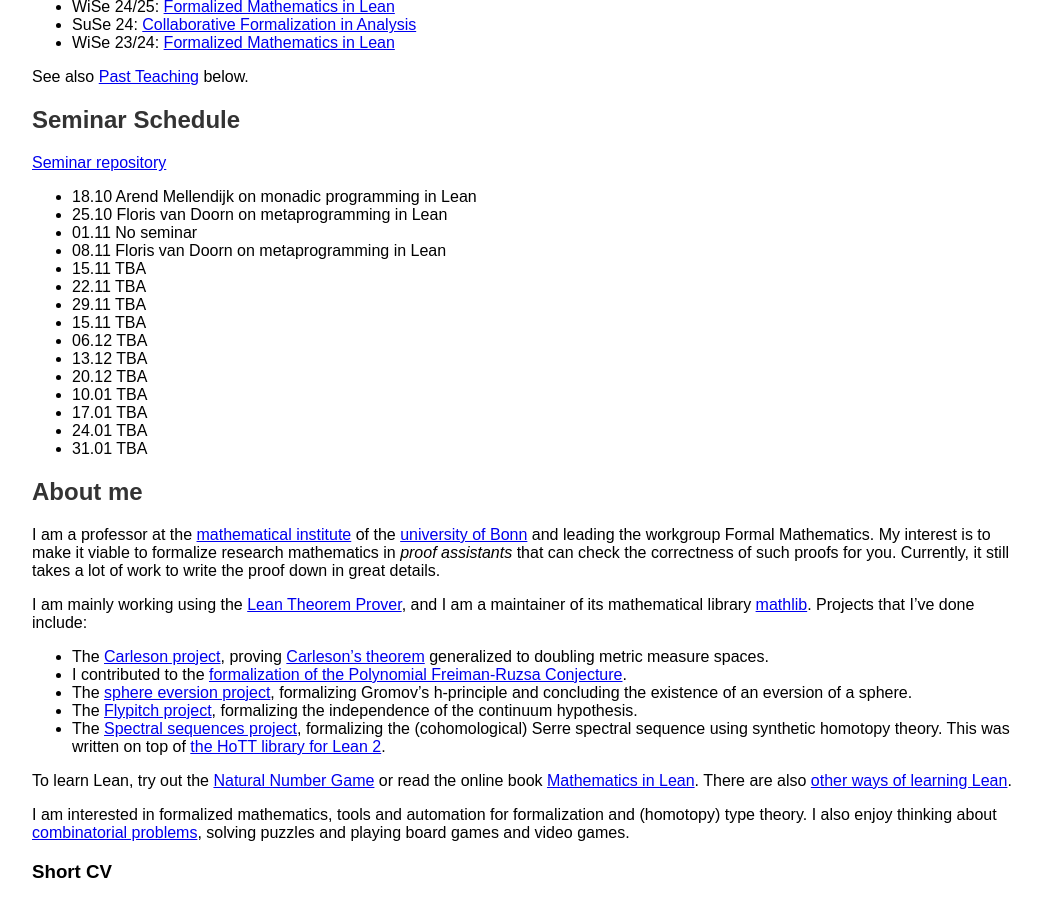
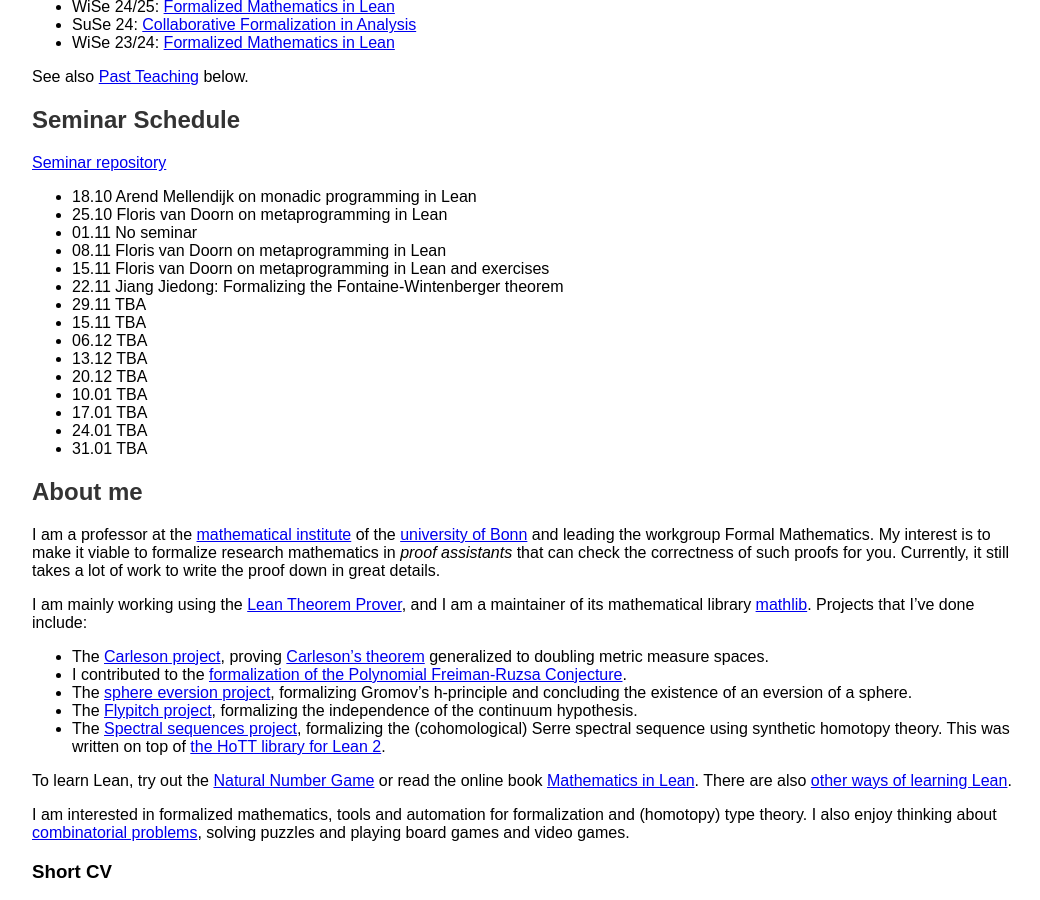
Before and after one commit to fpvandoorn/fpvandoorn.github.io, a Jekyll site: the page built from index.md, in a window 1280 px wide and 900 px high, scrolled down 567 px. Shown: the whole window, without its empty margins (108-1148 px from the left). Built offline with Jekyll 4.4.1, drawn with Linux system fonts in a browser that asks for light colours; our own code applies the rules of GitHub Pages for plain Markdown files.

Commit message:
add two seminar sessions

```diff
--- a/index.md
+++ b/index.md
@@ -53,8 +53,8 @@ See also [Past Teaching](#past-teaching) below.
 * 25.10 Floris van Doorn on metaprogramming in Lean
 * 01.11 No seminar
 * 08.11 Floris van Doorn on metaprogramming in Lean
-* 15.11 TBA
-* 22.11 TBA
+* 15.11 Floris van Doorn on metaprogramming in Lean and exercises
+* 22.11 Jiang Jiedong: Formalizing the Fontaine-Wintenberger theorem
 * 29.11 TBA
 * 15.11 TBA
 * 06.12 TBA
@@ -120,6 +120,7 @@ I have also studied the research question of which higher inductive types can be
 Talks corresponding to one of my papers are listed under *Publications*.
 
 - *Formalizing a proof of Carleson’s theorem*, Oct 2024. Homotopy Type Theory Electronic Seminar Talks, online. ([slides](talks/HoTTEST2024.pdf), [recording](https://www.youtube.com/watch?v=vMEGU8fL1xM))
+<!-- Jun 2024 & \emph{Carleson operators on doubling metric measure spaces}, joint with Christoph Thiele, Special Topic School: \href{https://www.mathematics.uni-bonn.de/hsm-school/programs/schools/hsm-special-topic-schools/sts_maximal-operators-and-applications}{Maximal Operators and Applications}, Bonn, Germany.\\ -->
 - *Towards a formalized proof of Carleson’s theorem*, June 2024. Workshop: Formalization of Mathematics, Bonn ([slides](talks/carleson2406.pdf), [recording](https://www.youtube.com/watch?v=PNaOSAPtvv0), [webpage](https://florisvandoorn.com/carleson/))
 - *Primes, Proofs and Computers*, inaugural lecture, May 2024. ([slides](talks/antritt.pdf), [Lean demo](talks/AntrittDemo.lean))
 <!-- - *Instances and Classes*, March 2024. [Lean for the curious mathematician](https://conferences.cirm-math.fr/2970.html), CIRM. -->
```
